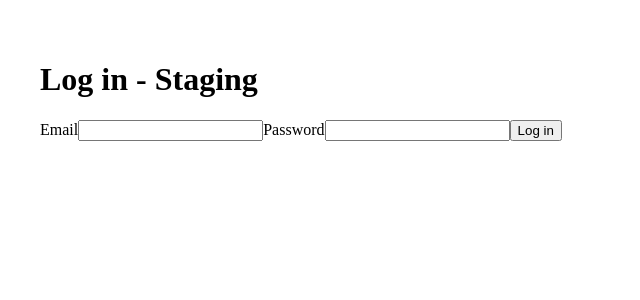
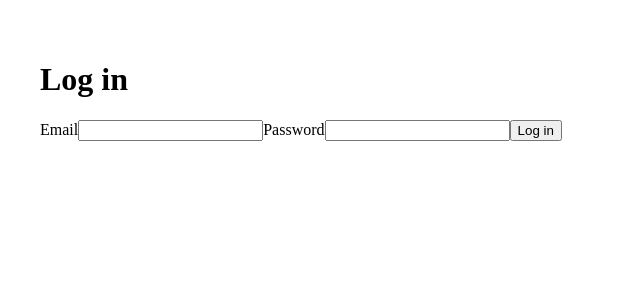
Before and after one commit to jackdevtech455/CRM_BASE, a React (Vite) app in the folder frontend/: page /login in a window 1280 px wide. Shown: the top 300 px of the page, without its empty margins (0-640 px from the left). Built offline with nearby package versions, Linux system fonts and the light colour scheme.

Commit message:
removed staging demo from front page

```diff
--- a/frontend/src/pages/LoginPage.tsx
+++ b/frontend/src/pages/LoginPage.tsx
@@ -51,7 +51,7 @@ export default function LoginPage() {
 
   return (
     <main>
-      <h1>Log in - Staging</h1>
+      <h1>Log in</h1>
 
       {message && <p role="alert">{message}</p>}
 
```
